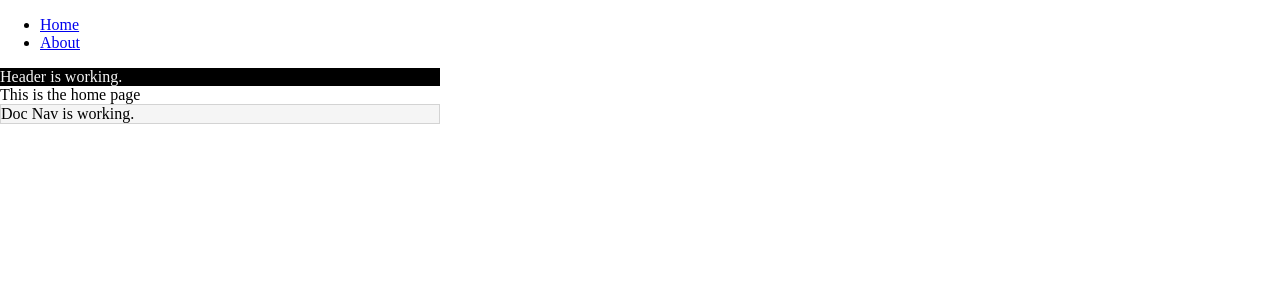
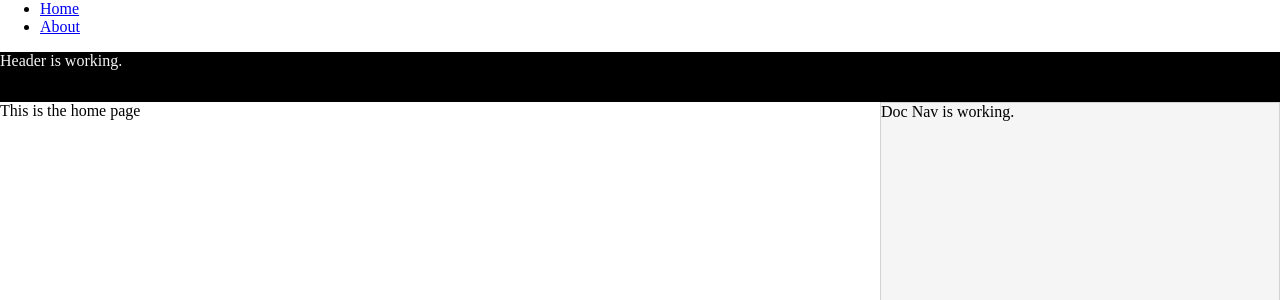
Before and after one commit to JayCogen44/Otis, a React app: page / in a window 1280 px wide. Shown: the top 300 px of the page. Built offline with nearby package versions, Linux system fonts and the light colour scheme; no server answers.

Commit message:
merged rob's styles

```diff
--- a/client/App.js
+++ b/client/App.js
@@ -7,8 +7,9 @@ class App extends Component {
 
     render() {
         return (
-            <div className='App'>
+            <div>
                 <Router>
+
                     <div>
                         <nav>
                             <ul>
--- a/client/MainContainer.js
+++ b/client/MainContainer.js
@@ -18,7 +18,7 @@ class App extends Component {
 
     render() {
         return (
-            <div>
+            <div className='App'>
                 <Header />
                 <DocContent content={this.props.content} />
                 <DocNav />
```
